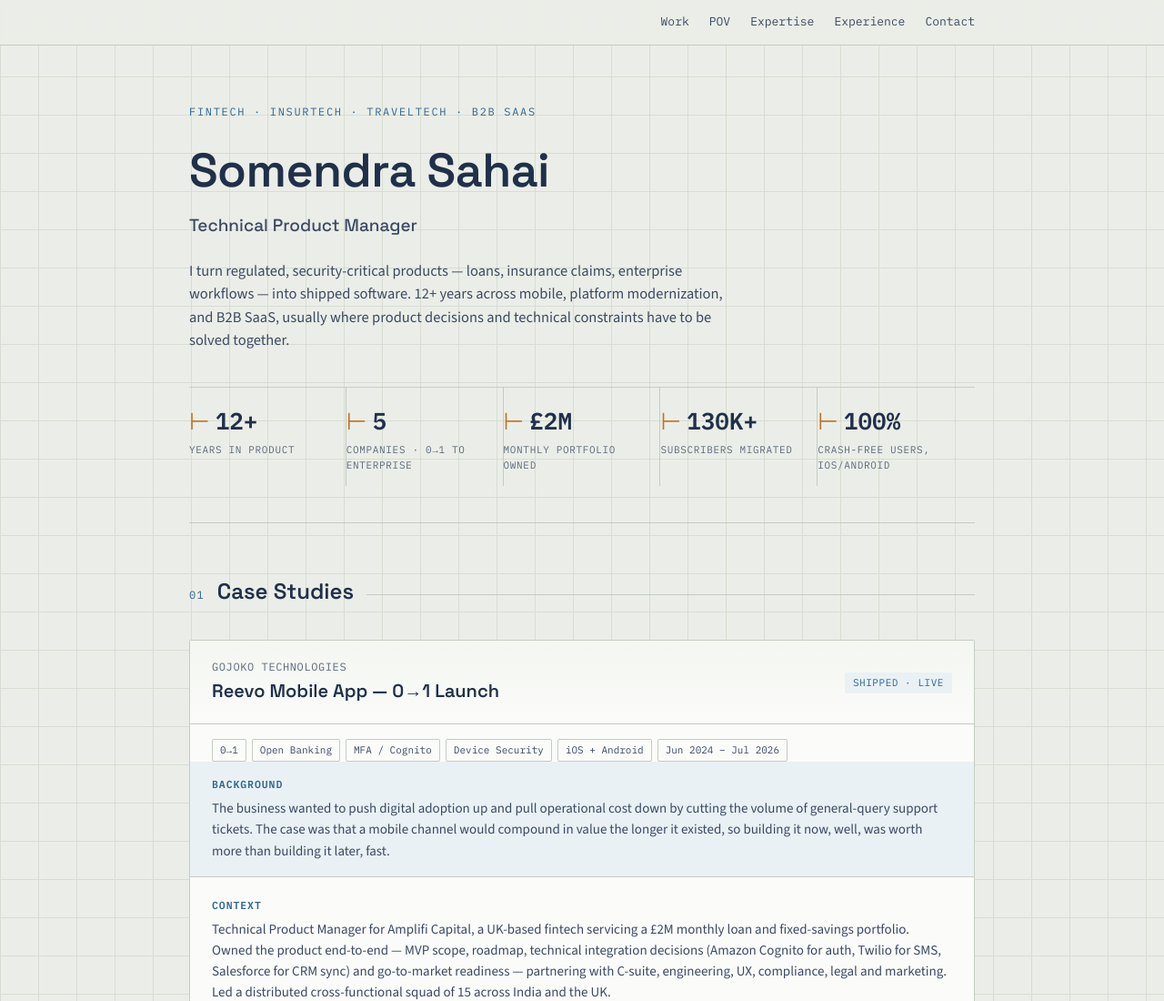
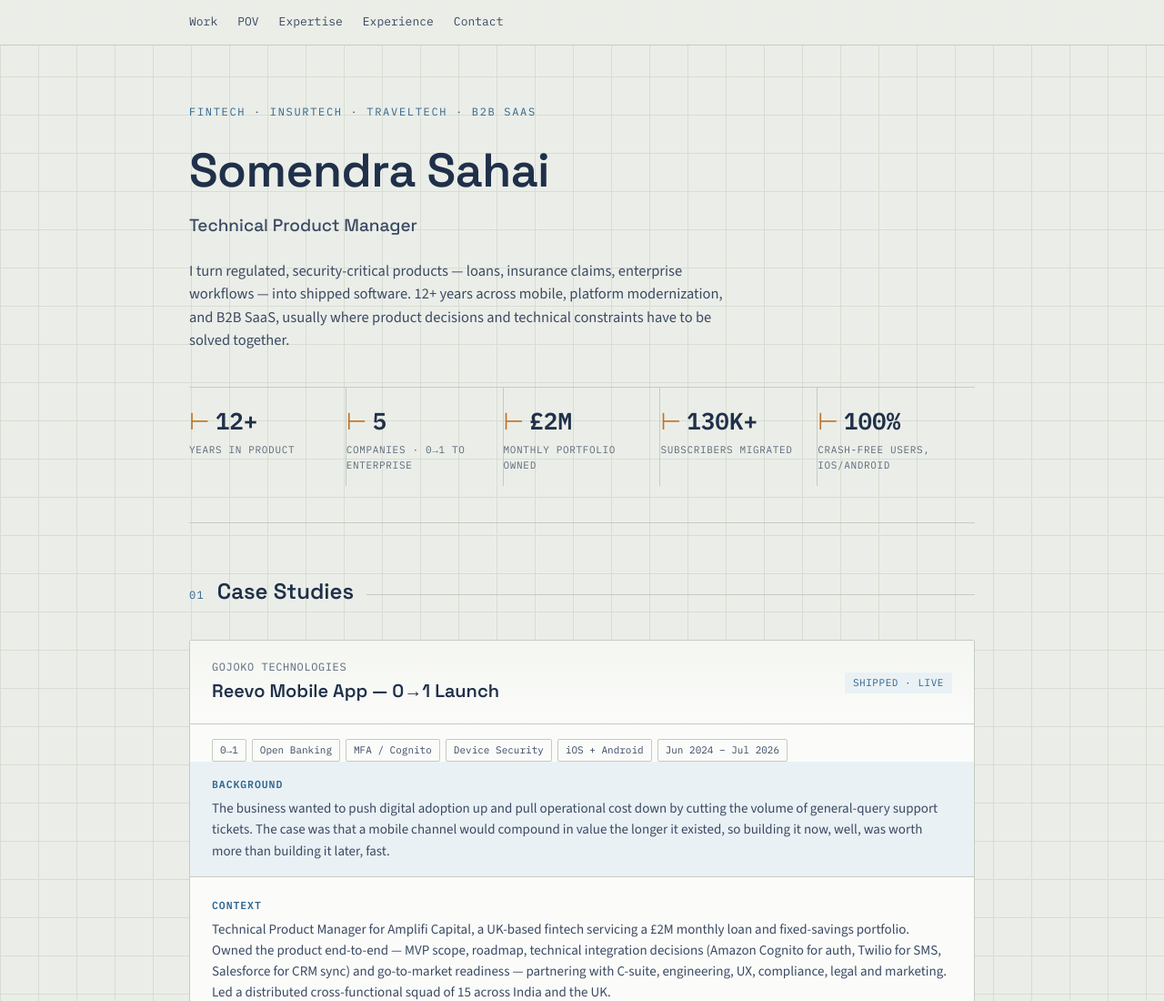
Before and after one commit to somendrasahai/somendrasahai.github.io, a plain HTML site: page index.html in a window 1280 px wide. Shown: the top 1100 px of the page at 91% size. Drawn offline with nearby package versions, Linux system fonts and the light colour scheme.

Commit message:
Update index.html

```diff
--- a/index.html
+++ b/index.html
@@ -259,8 +259,7 @@
 
 <header class="top">
   <div class="wrap">
-    <div class="brand"></div>
-    <nav class="linklist">
+      <nav class="linklist">
       <a href="#work">Work</a>
       <a href="#pov">POV</a>
       <a href="#expertise">Expertise</a>
```
